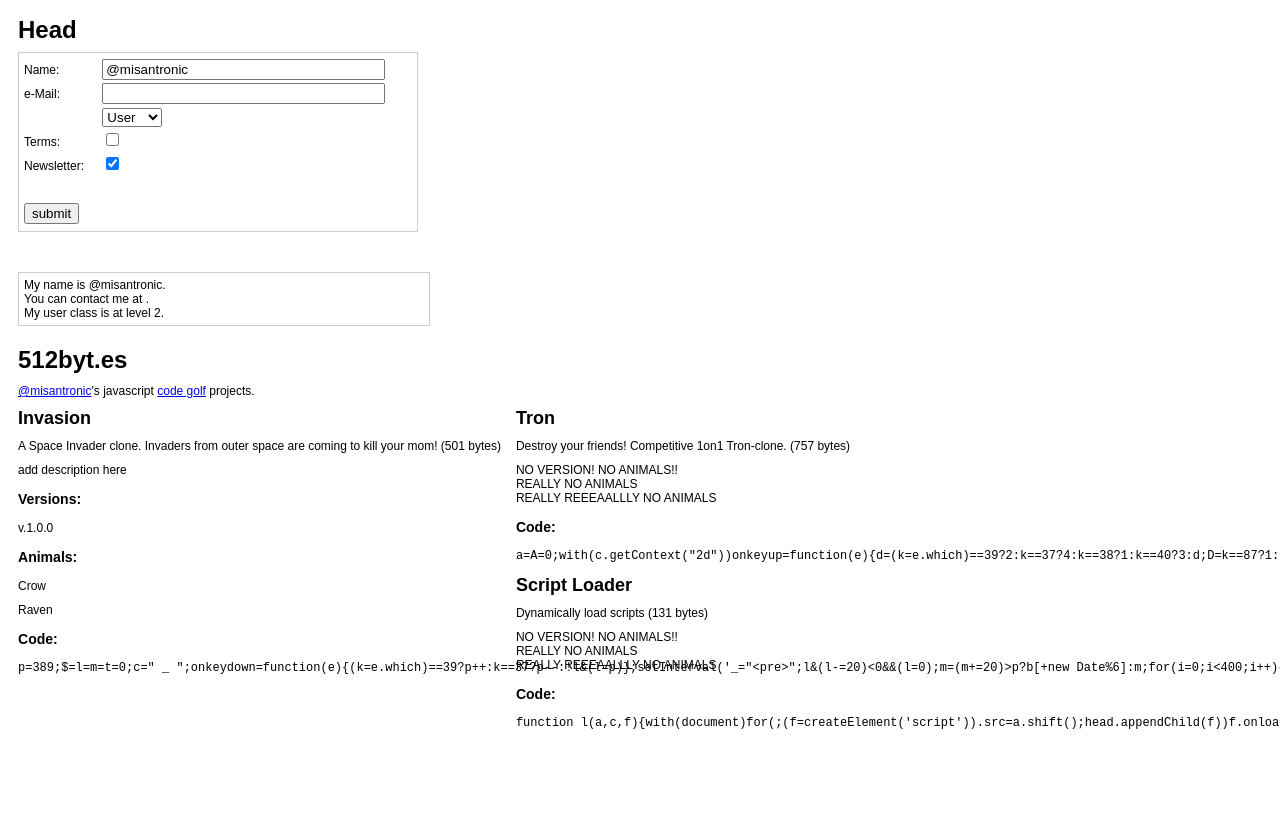
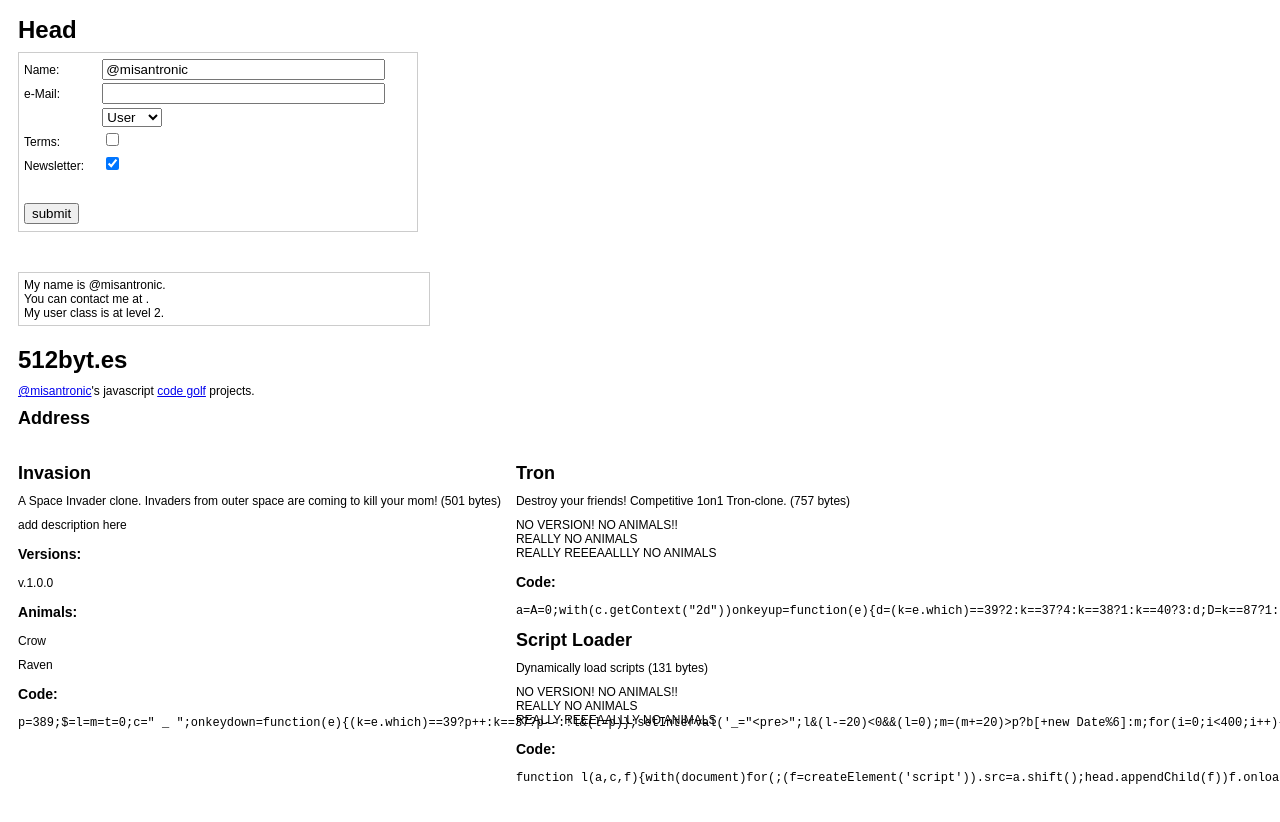
Before and after one commit to misantronic/framewreck, a website: page examples/modules.html in a window 1280 px wide. Shown: the top 822 px of the page. Before the commit the page ends 800 px from the top, so only its background shows below. Drawn offline with Linux system fonts and the light colour scheme.

Commit message:
added parseTag method

```diff
--- a/examples/modules.html
+++ b/examples/modules.html
@@ -96,13 +96,19 @@
 			My user class is at level <span data-bindable="user-class"></span>.
 		</div>
 
-		<h1>{{ title }}</h1>
+		<h1>{{title}}</h1>
 
 		{{#if description}}
 			<p>{{ description }}</p>
 		{{#else}}
 			<p><b>OMG NO DESCRIPTION</b></p>
 		{{/if}}
+
+		<h2>Address</h2>
+		<p>
+			{{address.street}}<br>
+			{{address.zip}} {{address.city}}
+		</p>
 
 		{{#each projects}}
 			<div class="project">
@@ -169,6 +175,11 @@
 			var context = {
 				title: '512byt.es',
 				description: '<a href="https://github.com/misantronic">@misantronic</a>\'s javascript <a href="http://en.wikipedia.org/wiki/Code_golf">code golf</a> projects.<br>',
+				address: {
+					street: 'Misantronicstreet 1',
+					zip: '77700',
+					city: 'Hamburg'
+				},
 				projects: [
 					{
 						name: 'Invasion',
--- a/src/modules/templates/fw.templates.js
+++ b/src/modules/templates/fw.templates.js
@@ -30,12 +30,7 @@
 					// when each is found
 					ctx[a].forEach(function(obj, i) {
 						// replace vars
-						s += b[r](pT(n), function(p, c) {
-							// return string or object
-							t = ctx[a][i].big ? ctx[a][i] : ctx[a][i][c];
-
-							return _e(p, t)
-						});
+						s += b.parseTag(n, "ctx['"+a+"']["+i+"]", ctx);
 
 						// if statement
 						s = s.parseIf(n, "ctx."+a+"["+i+"].", ctx);
@@ -58,16 +53,6 @@
 		 */
 		function _e(a, b) {
 			return a.substr(0, 3) == '{{{' && a.slice(-3) == '}}}' ? new Option(b)[F.H] : b
-		}
-
-		/**
-		 * RexExp for {{abc}}, {{#abc}}, {{##abc}} etc tags
-		 * @param {Number} n Number of #
-		 * @returns {RegExp}
-		 * @private
-		 */
-		function pT(n) {
-			return RegExp("{+\\{#{"+ n +"} *(?!else)(\\w+) *}}+", "g")
 		}
 
 		/**
@@ -97,13 +82,29 @@
 			})
 		};
 
+		/**
+		 * Parse tags like {{abc}}, {{#abc}}, {{##abc}} etc
+		 * @param {Number} n Number of #
+		 * @returns {RegExp}
+		 */
+		String.prototype.parseTag = function(n, V, ctx) {
+			return this[r](RegExp("{+\\{#{"+ n +"} *(?!else)([A-Za-z0-9_.]+) *}}+", "g"), function(p, $1, f) {
+				try {
+					f = eval(!V.big ? V+"['"+$1.replace(/\./g, "']['")+"']" : V)
+				} catch(e) {}
+
+				// return string or object
+				if(f) f = f.big ? f : f[$1];
+
+				return _e(p, f ? f : '')
+			})
+		};
+
 		return F(
 				// each
 				pO(this.html(), ctx, 1)
 				// vars at level 0
-				[r](pT(0), function(p, $1) {
-					return _e(p, ctx[$1])
-				})
+				.parseTag(0, "ctx", ctx)
 				// if's at level 0
 				.parseIf(1, "ctx.", ctx)
 				// JS
```
